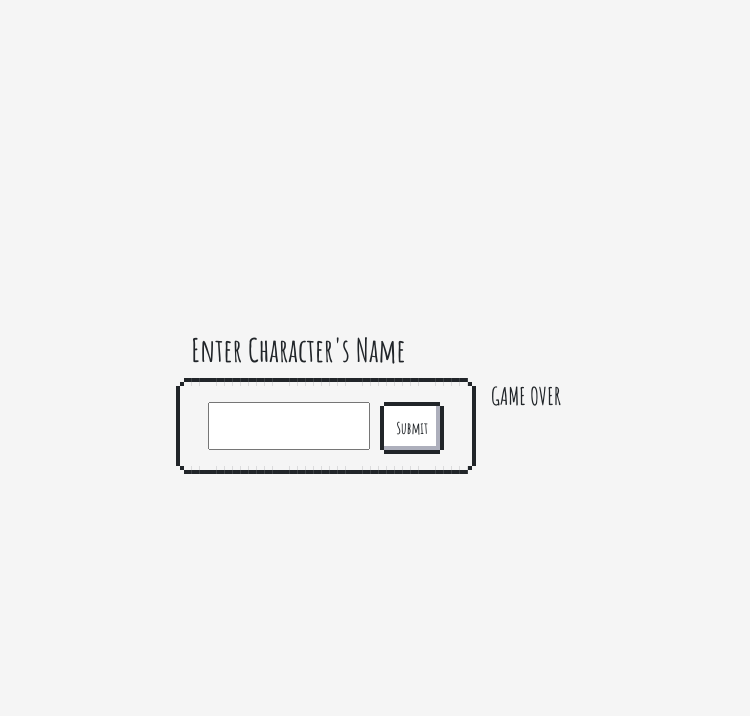
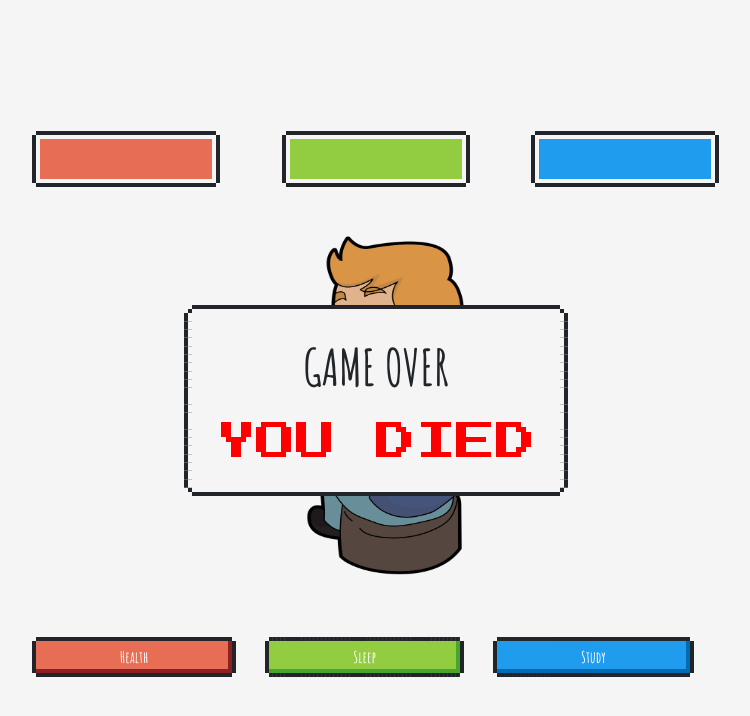
Before and after one commit to dbae82/project-0-game, a plain HTML site: page index.html in a window 1280 px wide. Shown: the whole page, without its empty margins (264-1014 px from the left). Drawn offline with nearby package versions, Linux system fonts and the light colour scheme; a web font is replaced by a local one.

Commit message:
game over screen written and styled

```diff
--- a/index.html
+++ b/index.html
@@ -11,7 +11,7 @@
         <link href="https://fonts.googleapis.com/css2?family=Amatic+SC:wght@700&display=swap" rel="stylesheet">
         <link rel="preconnect" href="https://fonts.googleapis.com">
         <link rel="preconnect" href="https://fonts.gstatic.com" crossorigin>
-        <link href="https://fonts.googleapis.com/css2?family=Tourney:wght@300&display=swap" rel="stylesheet">
+        <link href="https://fonts.googleapis.com/css2?family=Press+Start+2P&display=swap" rel="stylesheet">
         <!-- fontawesome link -->
         <script src="https://kit.fontawesome.com/445138518e.js" crossorigin="anonymous"></script>
         <!-- NES.css -->
@@ -51,9 +51,10 @@
             </section>
         </div>
         <div id="game-over-screen">
-            <section id="game-over-container">
+            <div class="nes-container is-rounded" id="message">
                 <h1>GAME OVER</h1>
-            </section>
+                <p>YOU DIED</p>
+            </div>
         </div>
     </body>
 
--- a/styles/main.css
+++ b/styles/main.css
@@ -17,7 +17,7 @@ body {
 }
 
 #start-screen {
-    display: block;
+    display: none;
 }
 
 #start-section {
@@ -33,10 +33,11 @@ input {
 }
 
 #character-screen {
-    display: none;
+    display: flex;
     flex-direction: column;
     align-items: center;
     justify-content: center;
+    z-index: 0;
 }
 
 #character-name {
@@ -82,3 +83,24 @@ input {
     padding: 0 80px;
     margin-right: 30px;
 }
+
+#game-over-screen {
+    display: flex;
+    text-align: center;
+    position: absolute;
+    z-index: 10;
+}
+
+#message h1 {
+    font-size: 50px;
+}
+
+#message p {
+    font-size: 40px;
+    font-family: 'Press Start 2P', cursive;
+    color: red;
+}
+
+#message {
+    background-color: whitesmoke;
+}
```
Also changed, not shown: 1 other file.
